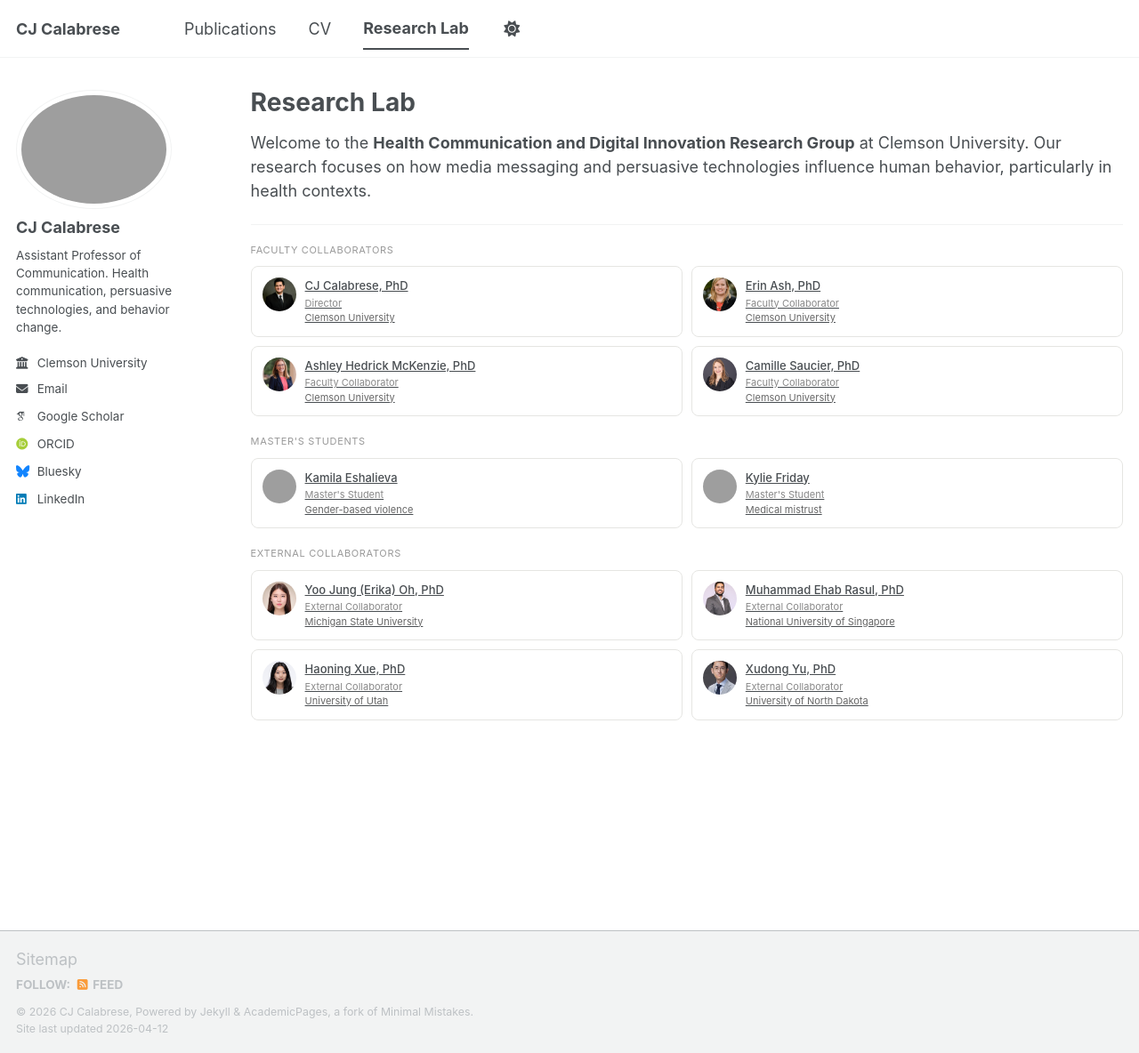
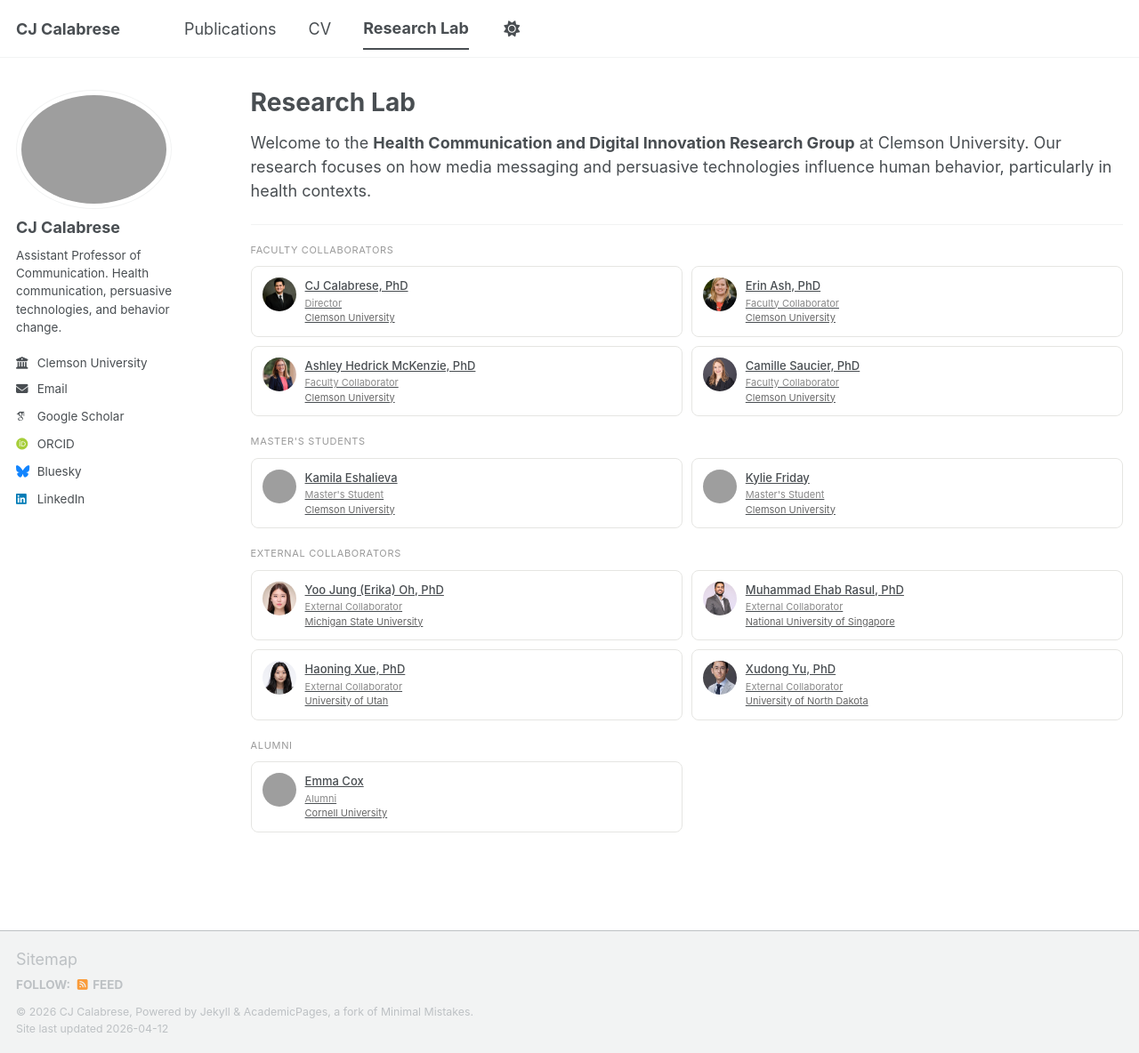
Before and after one commit to cjcalabresephd/cjcalabresephd.github.io, a Jekyll site: the page built from _pages/research-lab.md, in a window 1280 px wide and 1184 px high. Shown: the whole window at 89% size. Built offline with Jekyll 4.4.1, drawn with Linux system fonts in a browser that asks for light colours; some web fonts are replaced; a script bundle is joined from its source files by our own code; library files that are not in the unit come from our copies; grey boxes are pictures that could not be loaded.

Commit message:
Update research-lab.md

```diff
--- a/_pages/research-lab.md
+++ b/_pages/research-lab.md
@@ -58,7 +58,7 @@ Welcome to the **Health Communication and Digital Innovation Research Group** at
     <div>
       <div class="member-name">Kamila Eshalieva</div>
       <div class="member-role">Master's Student</div>
-      <div class="member-inst">Gender-based violence</div>
+      <div class="member-inst">Clemson University</div>
     </div>
   </a>
 
@@ -67,7 +67,7 @@ Welcome to the **Health Communication and Digital Innovation Research Group** at
     <div>
       <div class="member-name">Kylie Friday</div>
       <div class="member-role">Master's Student</div>
-      <div class="member-inst">Medical mistrust</div>
+      <div class="member-inst">Clemson University</div>
     </div>
   </a>
 
@@ -113,3 +113,19 @@ Welcome to the **Health Communication and Digital Innovation Research Group** at
   </a>
 
 </div>
+
+
+<p class="section-label">Alumni</p>
+<div class="member-grid">
+
+  <a class="member-card" href="/people/emma-cox/">
+    <img class="member-avatar" src="/images/lab/emma-cox.jpg" alt="Erika Oh">
+    <div>
+      <div class="member-name">Emma Cox</div>
+      <div class="member-role">Alumni</div>
+      <div class="member-inst">Cornell University</div>
+    </div>
+  </a>
+
+
+</div>
```
